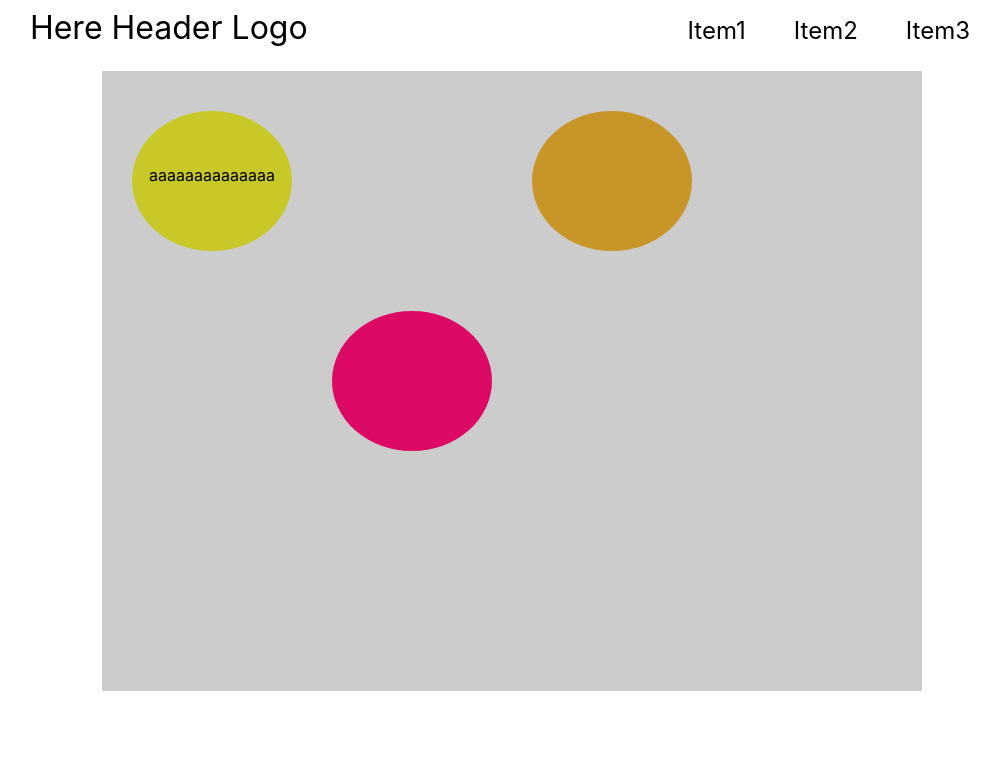
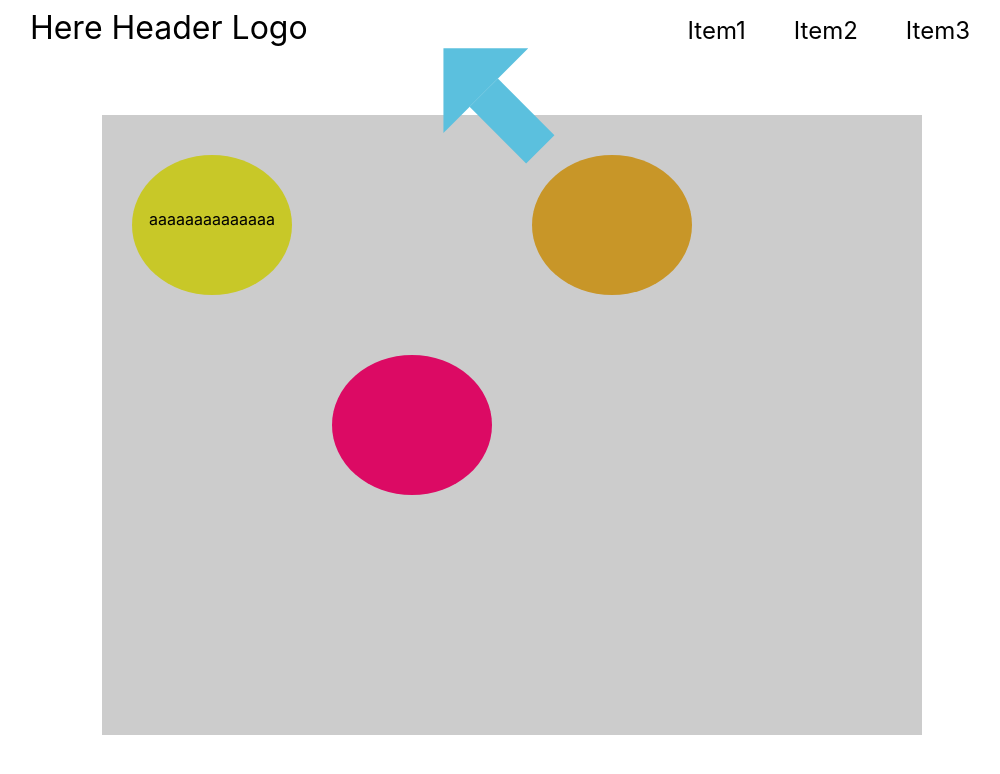
Before and after one commit to WATANAPEI/traffik, a React (Create React App) app in the folder traffik/: page / in a window 1280 px wide. Shown: the top 774 px of the page, without its empty margins (128-1128 px from the left). Built offline with nearby package versions, Linux system fonts and the light colour scheme.

Commit message:
implement arrow

```diff
--- a/traffik/src/App.tsx
+++ b/traffik/src/App.tsx
@@ -1,7 +1,8 @@
-import React from 'react';
+import React from "react";
 import Header from "./components/Header"
 import Summary from "./components/Summary";
 import styled from "styled-components";
+import Arrow from "./components/Arrow";
 
 const AppContainer = styled.div`
   text-align: center;
@@ -9,11 +10,11 @@ const AppContainer = styled.div`
 
 `
 
-
 export default function App(): JSX.Element {
   return (
     <AppContainer>
       <Header />
+      <Arrow />
       <Summary />
     </AppContainer>
   );
--- /dev/null
+++ b/traffik/src/components/Arrow.tsx
@@ -0,0 +1,31 @@
+import React from "react";
+import styled from "styled-components";
+
+const ArrowContainer = styled.div<{degree: number}>`
+    & {
+        display: inline-block;
+        height: 40px;
+        width:80px;
+        background-color: #5bc0de;
+        position: relative;
+        top: 40px;
+        transform: rotate(${({degree}) => degree}deg)
+    }
+    &:before {
+        position: absolute;
+        content: "";
+        width: 0;
+        height:0;
+        border:60px solid transparent;
+        border-left: 60px solid #5bc0de;
+        left:80px;
+        top:-37px;
+    }
+`;
+
+export default function Arrow() {
+    return (
+        <ArrowContainer degree={-135}></ArrowContainer>
+
+    )
+}
```
Also changed, not shown: traffik/src/index.tsx (+6 -6 lines), 1 other file (tests, documents, lock files or other folders).
